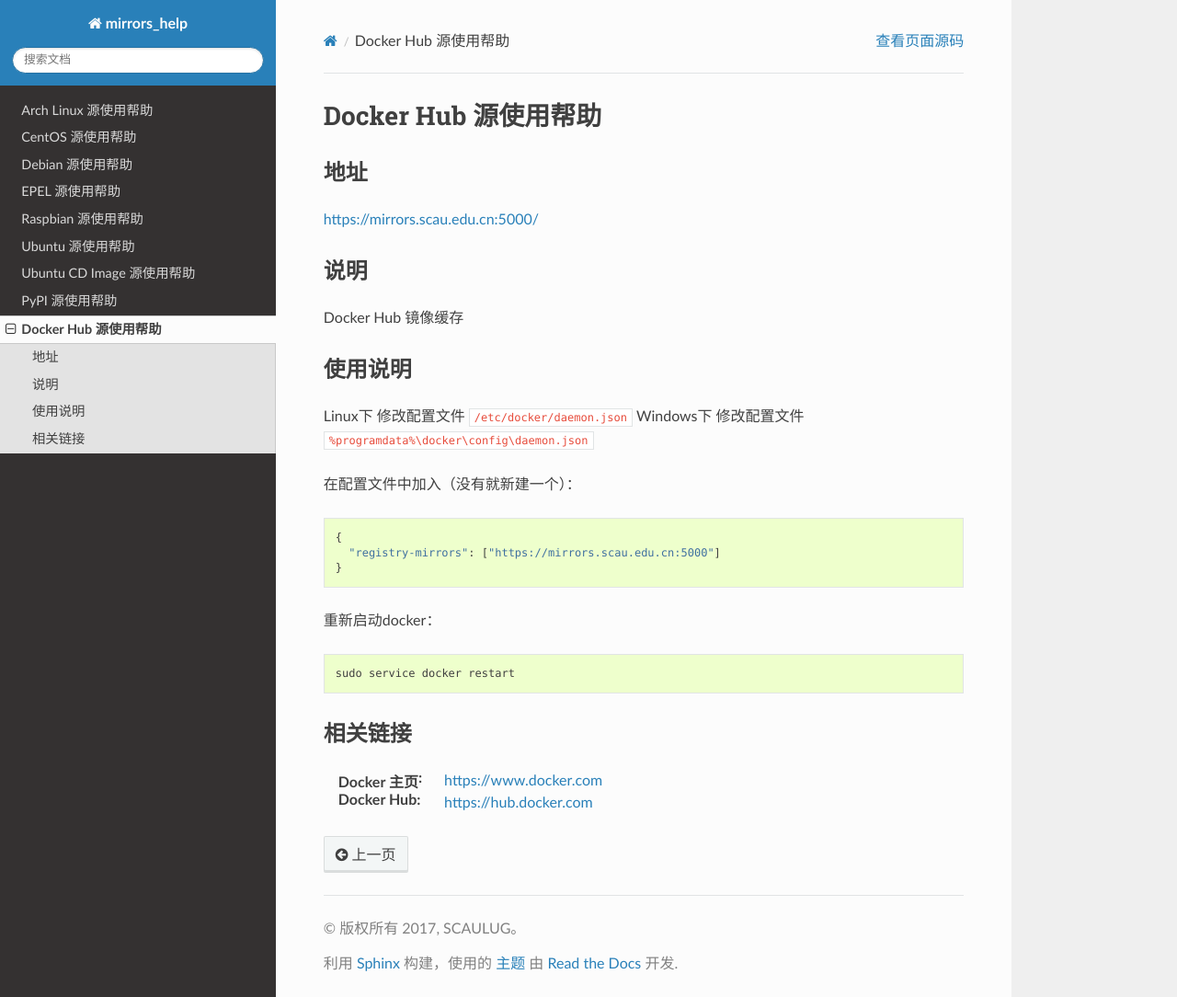
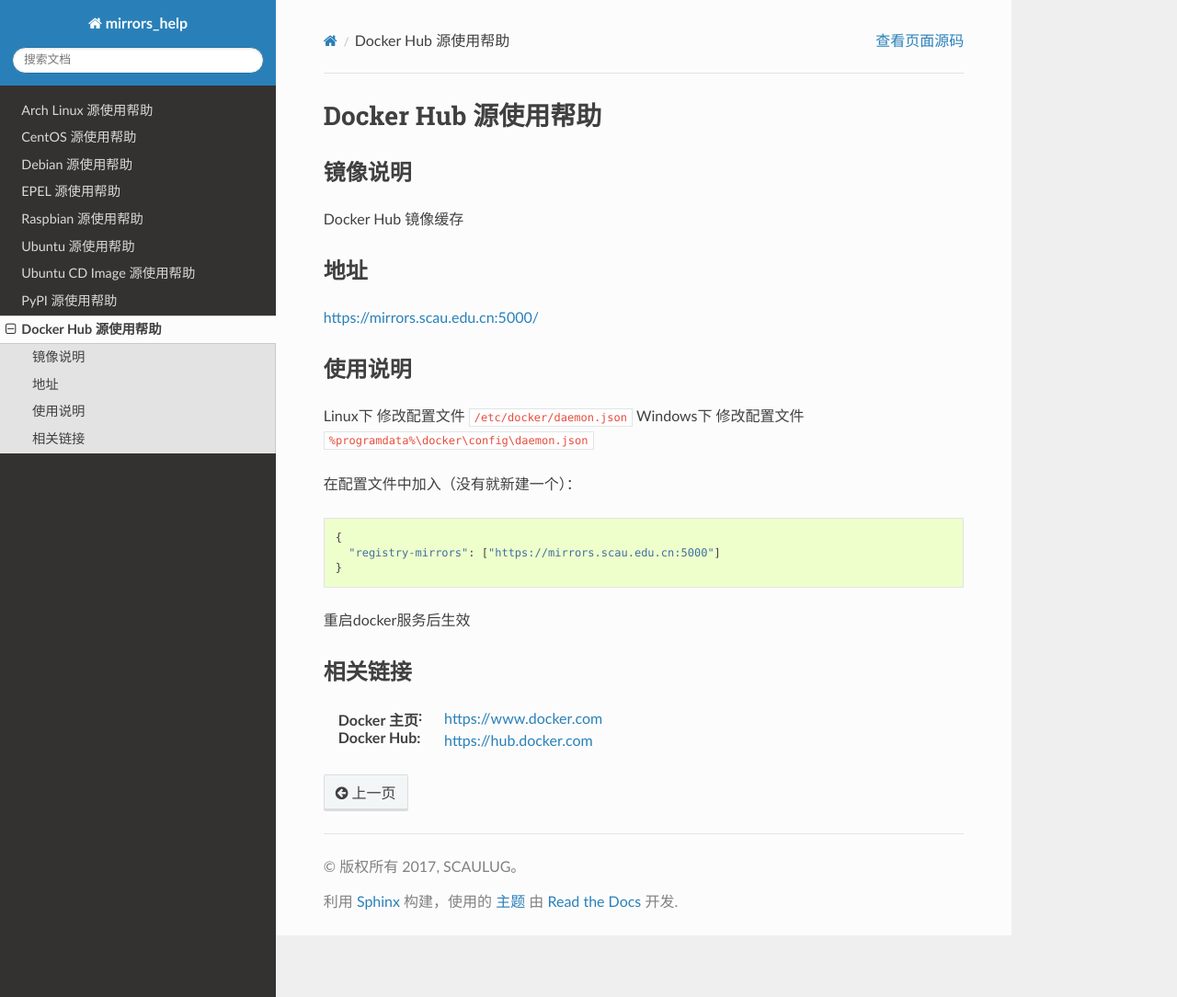
Before and after one commit to SCAULUG/Mirrors-Help, a Sphinx documentation site: the page built from source/docker-hub.rst, in a window 1280 px wide and 1084 px high. Shown: the whole window at 92% size. Built offline with Sphinx 7.4.7 and the Read the Docs theme 2.0.0, drawn with Linux system fonts in a browser that asks for light colours.

Commit message:
add pypi Docker Hub help

```diff
--- a/source/docker-hub.rst
+++ b/source/docker-hub.rst
@@ -1,20 +1,20 @@
 =====================
 Docker Hub 源使用帮助
 =====================
+
+镜像说明
+======
+
+Docker Hub 镜像缓存
 
 地址
 ====
 
 https://mirrors.scau.edu.cn:5000/
 
-说明
-====
-
-Docker Hub 镜像缓存
 
 使用说明
 ========
-
 
 Linux下 修改配置文件 ``/etc/docker/daemon.json``
 Windows下 修改配置文件 ``%programdata%\docker\config\daemon.json``
@@ -27,11 +27,7 @@
       "registry-mirrors": ["https://mirrors.scau.edu.cn:5000"]
     }
 
-重新启动docker：
-
-::
-
-  sudo service docker restart
+重启docker服务后生效
 
 相关链接
 ========
--- a/source/pypi.rst
+++ b/source/pypi.rst
@@ -1,16 +1,16 @@
 ================
 PyPI 源使用帮助
 ================
+
+镜像说明
+======
+
+PyPI(pip) 软件源.
 
 地址
 ====
 
 https://mirrors.scau.edu.cn/pypi/
-
-说明
-====
-
-PyPI(pip) 软件源.
 
 使用说明
 ========
@@ -28,6 +28,7 @@
 
 相关链接
 ========
+
 :PyPI Official Mirrors: https://pypi.python.org/mirrors
 :PEP-381 Mirroring Protocol: http://www.python.org/dev/peps/pep-0381/
 :bandersnatch: https://pypi.python.org/pypi/bandersnatch
```
